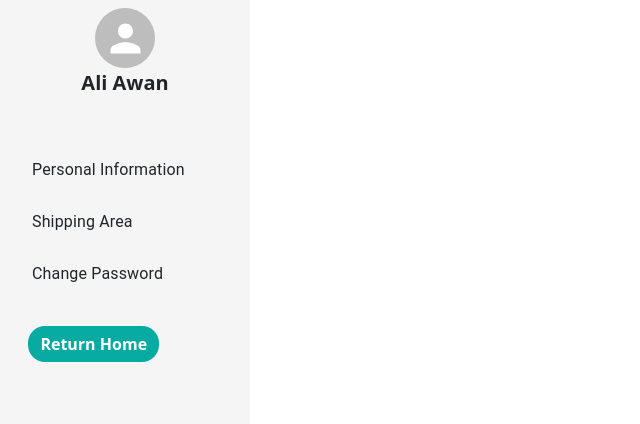
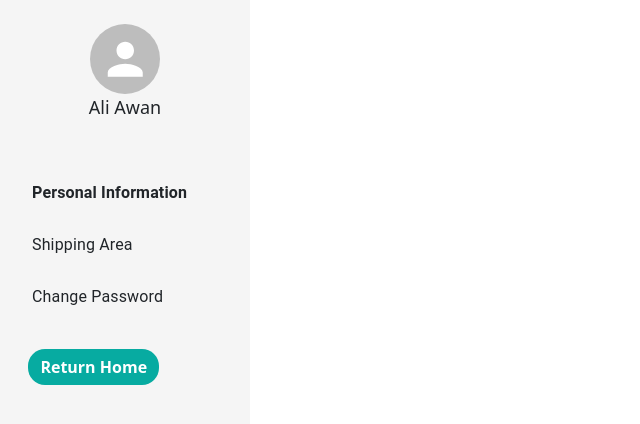
Before and after one commit to MZakria3637/Screens, a React (Create React App) app: page / in a window 1280 px wide. Shown: the top 424 px of the page, without its empty margins (0-640 px from the left). Built offline with nearby package versions, Linux system fonts and the light colour scheme.

Commit message:
side nav adjusted

```diff
--- a/src/Account/sideNav/sideNav.css
+++ b/src/Account/sideNav/sideNav.css
@@ -17,7 +17,9 @@
 .background{
     background-color: #f5f5f5 !important;
     height: 100vh;
+    overflow: hiddens;
 }
 .boldText{
-    font-weight: bolder;
+    font-weight: 450 !important;
+    font-size:large !important;
 }
--- a/src/Account/sideNav/sidenav.js
+++ b/src/Account/sideNav/sidenav.js
@@ -1,41 +1,71 @@
-import { List, ListItem, ListItemText } from '@mui/material'
+import { List, ListItem, ListItemText, Typography } from '@mui/material'
 import { Box } from '@mui/system'
-import React from 'react'
+import React, { useState,useEffect } from 'react'
 import Avatar from '@mui/material/Avatar';
 import "./sideNav.css";
-import makeStyles from '@material-ui/styles/makeStyles';
+
 
 function SideNav() {
-    const useStyles = makeStyles({
-        active: {
-            '& .MuiTypography-root': {
-                fontWeight: 'bold',
-            },
-        },
-    });
-    const classes = useStyles();
+    useEffect(() => {
+        setpersonInfo(true);
+    }, [])
+    const [PersonInfo, setpersonInfo] = useState(false);
+    const [ShippingArea, setshipping] = useState(false);
+    const [ChangePassword, setChangePassword] = useState(false);
     return (
         <Box
-            sx={{ width:250}}
+            sx={{ width: 250, overflow: 'hidden'}}
             role="presentation"
             className="background"
             // onClick={toggleDrawer(anchor, false)}
             // onKeyDown={toggleDrawer(anchor, false)}
         >
+            {console.log(PersonInfo)}
             <List className="row_side">
-                <Avatar alt="Remy Sharp" className="align-self-center" sx={{ width: 60, height: 60 }} />
-                <span className="lead fw-bold align-self-center mb-5">Ali Awan</span>
-                {['Personal Information', 'Shipping Area', 'Change Password',].map((text, index) => (
+                <Avatar alt="Remy Sharp" className="align-self-center mt-3" sx={{ width: 70, height: 70 }} />
+                <span className=" align-self-center mb-5 boldText">Ali Awan</span>
+                    <ListItem className="mx-3 mb-1 "
+                        button
+                    onClick={() => {
+                            setChangePassword(false);
+                            setpersonInfo(true);
+                            setshipping(false)
+
+                    }}
+                >
+                        <ListItemText
+                            disableTypography
+                        primary={<Typography type="body2" style={{ fontWeight: PersonInfo ? 'bold' : '' }}>Personal Information</Typography>} />
+                    </ListItem>
                     <ListItem className="mx-3 mb-1 boldText"
                         button
-                        activeClassName={classes.active}
-                        key={text}>
-                        <ListItemText primary={text} />
+                        onClick={() => {
+                                setChangePassword(false);
+                                setpersonInfo(false);
+                                setshipping(true)
+                    }}
+                >
+                        <ListItemText
+                            disableTypography
+                        primary={<Typography type="body2" style={{ fontWeight: ShippingArea ? 'bold' : '' }}>Shipping Area</Typography>} />
+                    </ListItem>
+                    <ListItem className="mx-3 mb-1 boldText"
+                        button
+                        onClick={(text) => {
+                                setChangePassword(true);
+                                setpersonInfo(false);
+                                setshipping(false)
+                    }}
+                >
+                        <ListItemText
+                        disableTypography
+                        primary={<Typography type="body2" style={{ fontWeight: ChangePassword ? 'bold' : '' }}>Change Password</Typography>} />
                     </ListItem>
 
-                ))}
+
                 <button type="button" class="side_btn btn  fw-bold my-4 ">Return Home</button>
             </List>
+
 
         </Box>
     )
```
